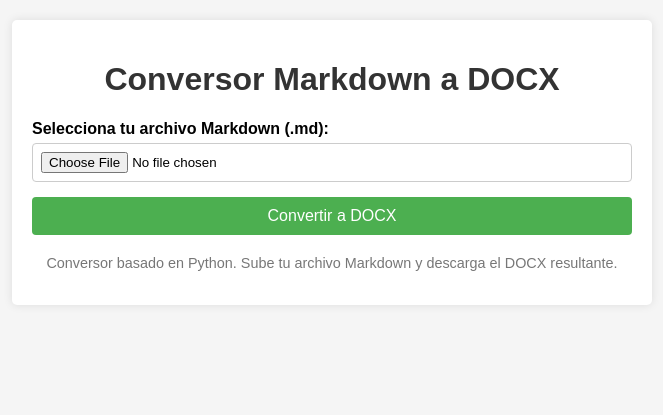
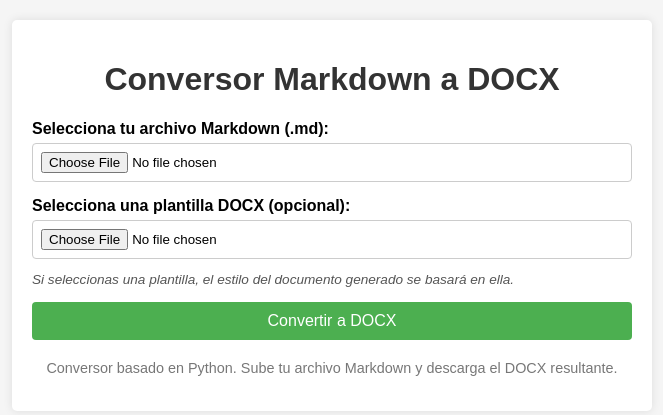
Before and after one commit to ReinaPapaya/markdown-to-docx-web, a Flask app: page / in a window 1280 px wide. Shown: the top 415 px of the page, without its empty margins (308-971 px from the left). Run offline with Flask 3, Linux system fonts and the light colour scheme.

Commit message:
Update index.html
se intenta que trabaje con una plantilla docx

```diff
--- a/templates/index.html
+++ b/templates/index.html
@@ -70,6 +70,11 @@
             color: #777;
             font-size: 0.9em;
         }
+        .note {
+            font-size: 0.85em;
+            color: #555;
+            font-style: italic;
+        }
     </style>
 </head>
 <body>
@@ -80,12 +85,13 @@
                 <label for="markdown_file">Selecciona tu archivo Markdown (.md):</label>
                 <input type="file" id="markdown_file" name="markdown_file" accept=".md,.markdown,.txt" required>
             </div>
-            <!-- Opcional: Para plantillas
+
             <div class="form-group">
                 <label for="template_file">Selecciona una plantilla DOCX (opcional):</label>
                 <input type="file" id="template_file" name="template_file" accept=".docx">
+                <p class="note">Si seleccionas una plantilla, el estilo del documento generado se basará en ella.</p>
             </div>
-            -->
+
             <input type="submit" value="Convertir a DOCX">
         </form>
 
```
